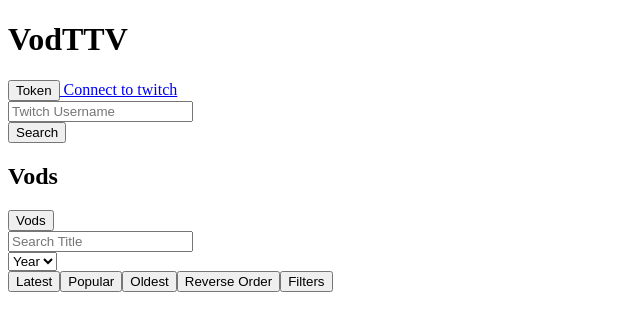
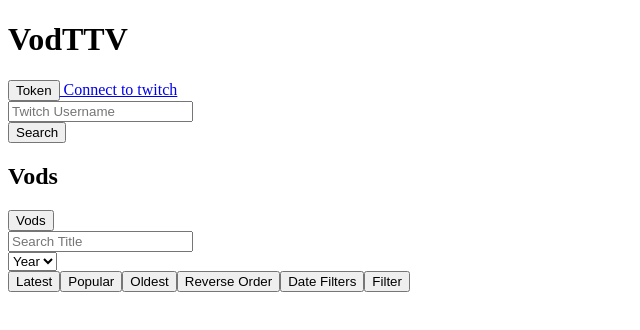
Before and after one commit to jf7689/vodttv, a React (Vite) app: page / in a window 1280 px wide. Shown: the top 330 px of the page, without its empty margins (0-640 px from the left). Built offline with nearby package versions, Linux system fonts and the light colour scheme.

Commit message:
Filter vods by year

```diff
--- a/src/components/Grid.jsx
+++ b/src/components/Grid.jsx
@@ -91,8 +91,6 @@
                 }
             }
         }
-        // Get years for dropdown
-        setAllYears([...new Set(allVods.map(vod => vod.published_at.slice(0,4)))]);
     }
 
     // Show vods descending from latest
@@ -121,21 +119,24 @@
         setFilterVods(allVods.filter(vod => {
             return vod.title.includes(title);
         }));
+        setTitle("");
     }
 
+    // Get years for dropdown
     function getYears() {
-        // Get years
         setAllYears([...new Set(allVods.map(vod => vod.published_at.slice(0,4)))]);
     }
 
-    function fillDropdowns() {
-        return allYears.map(yearOption => {
-            <option value={yearOption}>{yearOption}</option>
-        });
+    // Change year dropdown to new selection
+    function handleSetYear(e) {
+        setYear(e.target.value);
     }
 
-    function handleYearFilter(e) {
-        setYear(e.target.value);
+    // Show vods with year
+    function dateFilter() {
+        setFilterVods(allVods.filter(vod => {
+            return vod.published_at.slice(0,4).includes(year);
+        }));
     }
 
     // Load next 30 vods for infinite scroll
@@ -195,7 +196,6 @@
         console.log("Triggered");
     }, [filterVods])
 
-
     function checkVods() {
         console.log("All Vods", allVods);
         console.log("Filter Vods", filterVods);
@@ -213,10 +213,12 @@
                 </div>
             </form>
             <div>
-                <select value={year} onChange={handleYearFilter}>
+                <select value={year} onChange={handleSetYear}>
                     <option disabled>Year</option>
                     {allYears.map(yearOption => {
-                        <option value={yearOption}>{yearOption}</option>
+                        return (
+                        <option key={yearOption} value={yearOption}>{yearOption}</option>
+                        );
                     })}
                 </select>
             </div>
@@ -225,7 +227,8 @@
                 <button onClick={popular}>Popular</button>
                 <button onClick={oldestVods}>Oldest</button>
                 <button onClick={reverseFilter}>Reverse Order</button>
-                <button onClick={getYears}>Filters</button>
+                <button onClick={getYears}>Date Filters</button>
+                <button onClick={dateFilter}>Filter</button>
             </div>
 
             <div className={styles.grid}>
```
